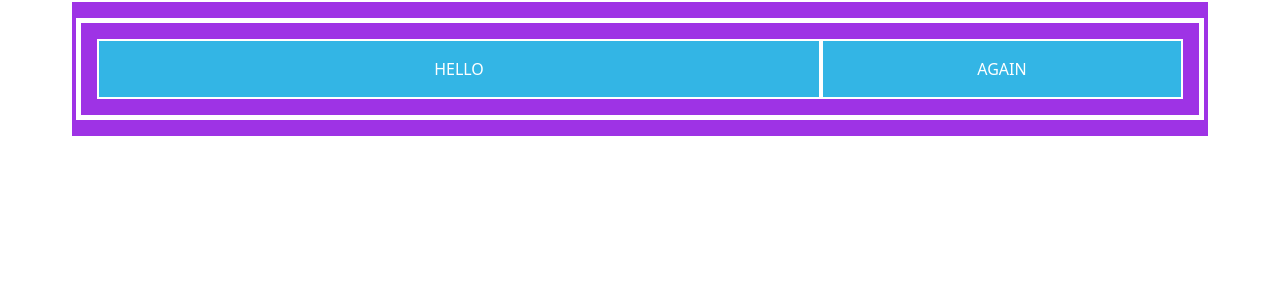
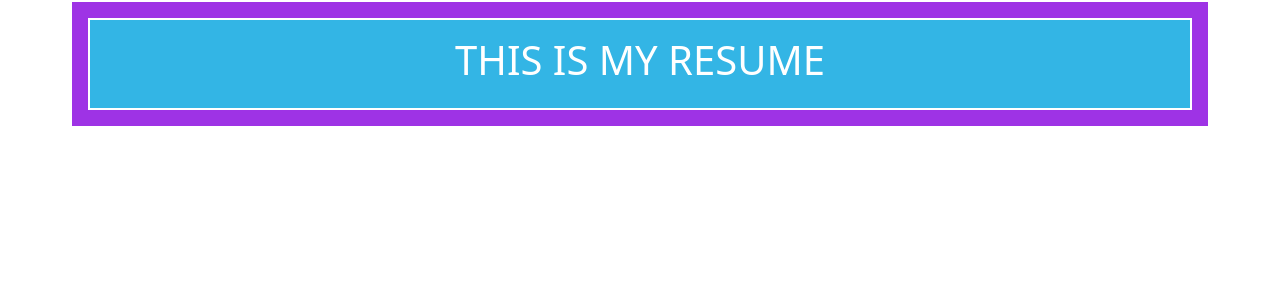
Before and after one commit to gitgud1337/gamePortfolio, a Flask app: page /resume in a window 1280 px wide. Shown: the part 56-356 px from the top of the page. Run offline with Flask 2, Linux system fonts and the light colour scheme.

Commit message:
added some basic template inheritance

```diff
--- a/templates/base.html
+++ b/templates/base.html
@@ -6,6 +6,7 @@
     <meta name="viewport" content="width=device-width, initial-scale=1.0">
     <link href="https://cdn.jsdelivr.net/npm/bootstrap@5.0.0-beta1/dist/css/bootstrap.min.css" rel="stylesheet"
         integrity="sha384-giJF6kkoqNQ00vy+HMDP7azOuL0xtbfIcaT9wjKHr8RbDVddVHyTfAAsrekwKmP1" crossorigin="anonymous">
+    <link rel="stylesheet" href="{{ url_for('static', filename='css/main.css') }}">
 
     <style>
         [class*="col-md"] {
@@ -15,17 +16,11 @@
             color: #fff;
             text-align: center;
         }
+
         [class*="container"] {
             padding: 1rem;
             background-color: #9e33e5;
             border: 2px solid #fff;
-            color: #fff;
-            text-align: center;
-        }
-        [class*="row"] {
-            padding: 1rem;
-            background-color: #9e33e5;
-            border: 5px solid #fff;
             color: #fff;
             text-align: center;
         }
@@ -40,8 +35,7 @@
 
 <body>
 
-    <!--NAV BAR-->
-
+    <!--NAV BAR START-->
     <nav class="navbar navbar-expand-lg navbar-dark bg-dark">
         <button class="navbar-toggler" type="button" data-toggle="collapse" data-target="#navbarsExample08"
             aria-controls="navbarsExample08" aria-expanded="false" aria-label="Toggle navigation">
@@ -71,30 +65,27 @@
             </ul>
         </div>
     </nav>
+    <!--NAV BAR END-->
 
-    <!--NAV BAR-->
-
-    {% block body %}
-
+    <!--CONTENT START-->
     <div class="container">
-        <div class="row">
-            <div class="col-md-8">HELLO</div>
-            <div class="col-md-4">AGAIN</div>
+        <div class="col-md-16">
+            {% block body %}
+            <h1>PORTFOLIO</h1>
+            {% endblock %}
         </div>
     </div>
-
-    {% endblock %}
-
-    <!--FOOTER-->
+    <!--CONTENT END-->
 
 
 
-    <!--FOOTER-->
 
+
+    <!---JS-->
     <script src="https://cdn.jsdelivr.net/npm/bootstrap@5.0.0-beta1/dist/js/bootstrap.bundle.min.js"
         integrity="sha384-ygbV9kiqUc6oa4msXn9868pTtWMgiQaeYH7/t7LECLbyPA2x65Kgf80OJFdroafW"
         crossorigin="anonymous"></script>
-
+    <!---JS-->
 </body>
 
 </html>
--- a/templates/project.html
+++ b/templates/project.html
@@ -10,8 +10,6 @@
 
 {% block body %}
 
-<div class="starter-template text-center py-5 px-3">
-    <h1>THIS IS PROJECT</h1>
-</div>
+<h1>THIS IS A PROJECT</h1>
 
 {% endblock %}
--- a/templates/resume.html
+++ b/templates/resume.html
@@ -7,3 +7,11 @@
 <title>RESUME</title>
 
 {% endblock %}
+
+<!--body block below-->
+
+{% block body %}
+
+<h1>THIS IS MY RESUME</h1>
+
+{% endblock %}
```
Also changed, not shown: templates/about.html (+8 -0 lines).
